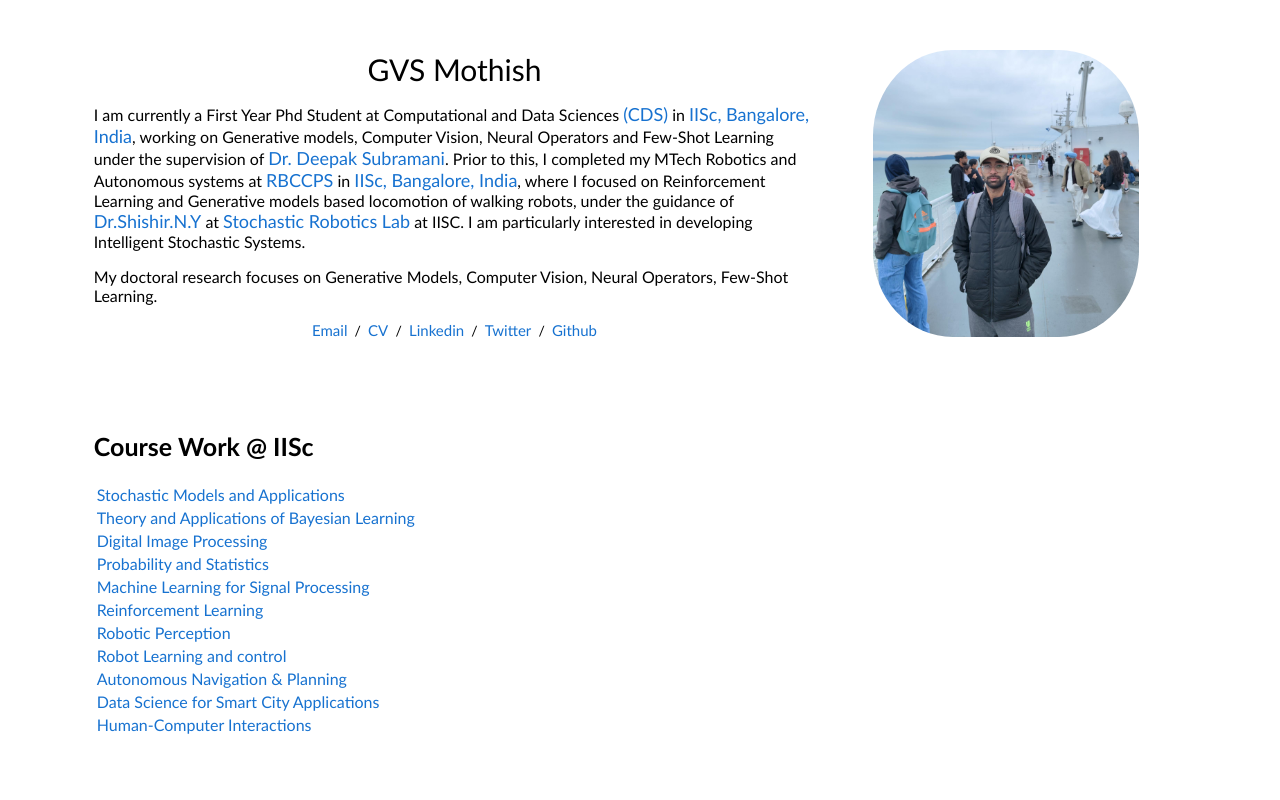
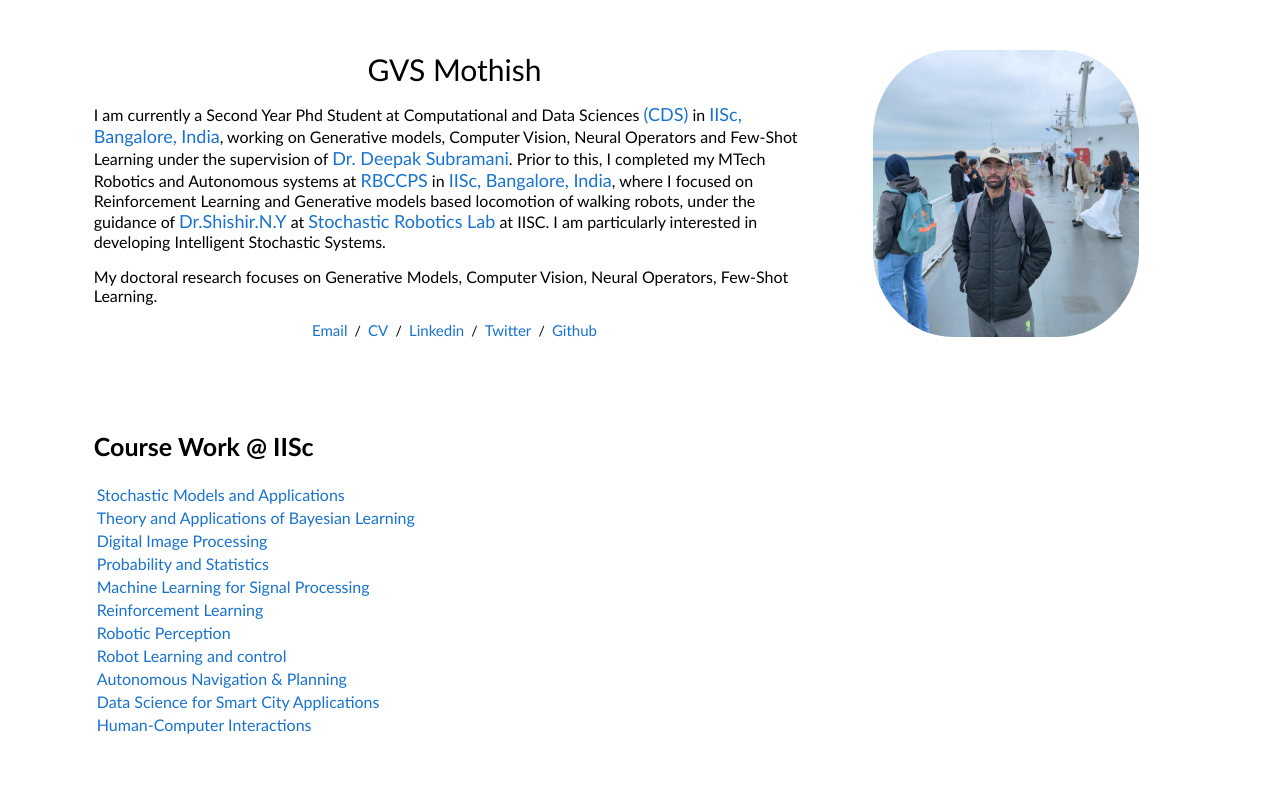
Before and after one commit to gvsmothish/gvsmothish.github.io, a plain HTML site: page index.html in a window 1280 px wide. Shown: the top 800 px of the page. Drawn offline with Linux system fonts and the light colour scheme.

Commit message:
phd_year_upd

```diff
--- a/index.html
+++ b/index.html
@@ -20,7 +20,7 @@
               <p style="text-align:center">
                 <name style="font-size: 30px;" >GVS Mothish</name>
               </p>
-              <p style="font-size: 16px;">I am currently a First Year Phd Student at Computational and Data Sciences <a  style="font-size: 18px;" href="https://cds.iisc.ac.in/">(CDS)</a> in <a style="font-size: 18px;" href="https://iisc.ac.in/">IISc, Bangalore, India</a>, working on Generative models, Computer Vision, Neural Operators and Few-Shot Learning under the supervision of <a  style="font-size: 18px;" href="https://cds.iisc.ac.in/faculty/deepakns/">Dr. Deepak Subramani</a>. Prior to this, I completed my MTech Robotics and Autonomous systems at <a  style="font-size: 18px;" href="https://cps.iisc.ac.in/">RBCCPS</a> in <a style="font-size: 18px;" href="https://iisc.ac.in/">IISc, Bangalore, India</a>, where I focused on  Reinforcement Learning and Generative models based locomotion of walking robots, under the guidance of <a style="font-size: 18px;" href="https://www.shishirny.com/">Dr.Shishir.N.Y</a> at   <a style="font-size: 18px;" href="https://www.stochlab.com/">Stochastic Robotics Lab</a> at IISC.  I am particularly interested in developing Intelligent Stochastic Systems.
+              <p style="font-size: 16px;">I am currently a Second Year Phd Student at Computational and Data Sciences <a  style="font-size: 18px;" href="https://cds.iisc.ac.in/">(CDS)</a> in <a style="font-size: 18px;" href="https://iisc.ac.in/">IISc, Bangalore, India</a>, working on Generative models, Computer Vision, Neural Operators and Few-Shot Learning under the supervision of <a  style="font-size: 18px;" href="https://cds.iisc.ac.in/faculty/deepakns/">Dr. Deepak Subramani</a>. Prior to this, I completed my MTech Robotics and Autonomous systems at <a  style="font-size: 18px;" href="https://cps.iisc.ac.in/">RBCCPS</a> in <a style="font-size: 18px;" href="https://iisc.ac.in/">IISc, Bangalore, India</a>, where I focused on  Reinforcement Learning and Generative models based locomotion of walking robots, under the guidance of <a style="font-size: 18px;" href="https://www.shishirny.com/">Dr.Shishir.N.Y</a> at   <a style="font-size: 18px;" href="https://www.stochlab.com/">Stochastic Robotics Lab</a> at IISC.  I am particularly interested in developing Intelligent Stochastic Systems.
               </p>
               <p>
               </p>
```
